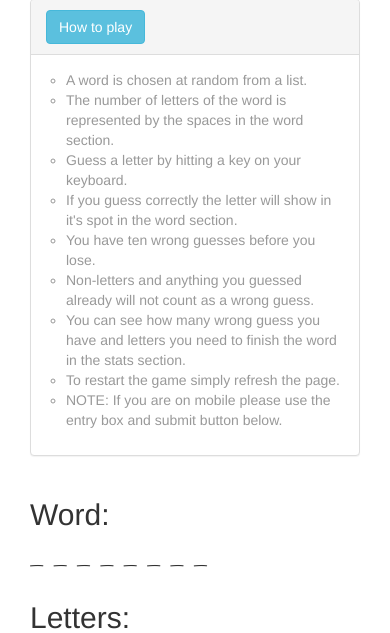
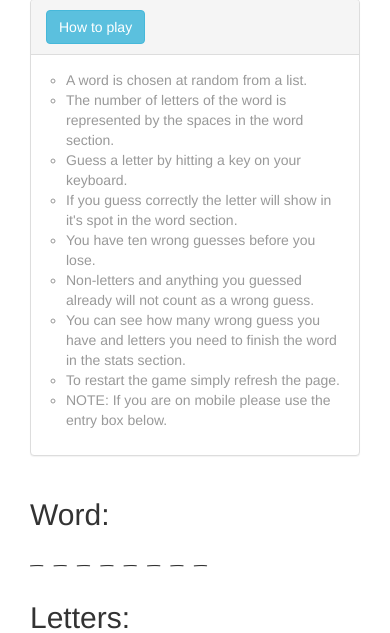
Before and after one commit to jeremiahscanlon/hangman, a PHP site: page / in a window 390 px wide, after a click on "How to play". Shown: the part 250-883 px from the top of the page. Run offline with PHP 8.4, Linux system fonts and the light colour scheme; some libraries are stand-ins or nearby versions.

Commit message:
more mobile3

```diff
--- a/assets/css/custom.css
+++ b/assets/css/custom.css
@@ -26,6 +26,9 @@ body {
 	list-style-type: circle;
 	color: #999;
 	margin-left: 20px;
+}
+#startAgain {
+	margin-bottom: 10px;
 }
 
 #alphabet p, #word p {
--- a/index.html
+++ b/index.html
@@ -42,7 +42,7 @@
 						<li>Non-letters and anything you guessed already will not count as a wrong guess.</li>
 						<li>You can see how many wrong guess you have and letters you need to finish the word in the stats section.</li>
 						<li>To restart the game simply refresh the page.</li>
-						<li>NOTE: If you are on mobile please use the entry box and submit button below.</li>
+						<li>NOTE: If you are on mobile please use the entry box below.</li>
 					</ul>
 				  </div>
 				</div>
```
